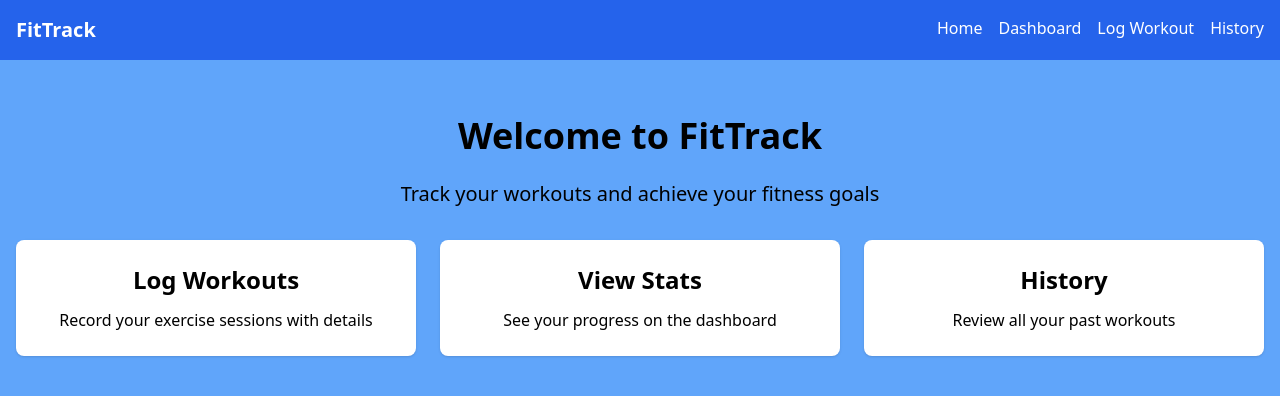
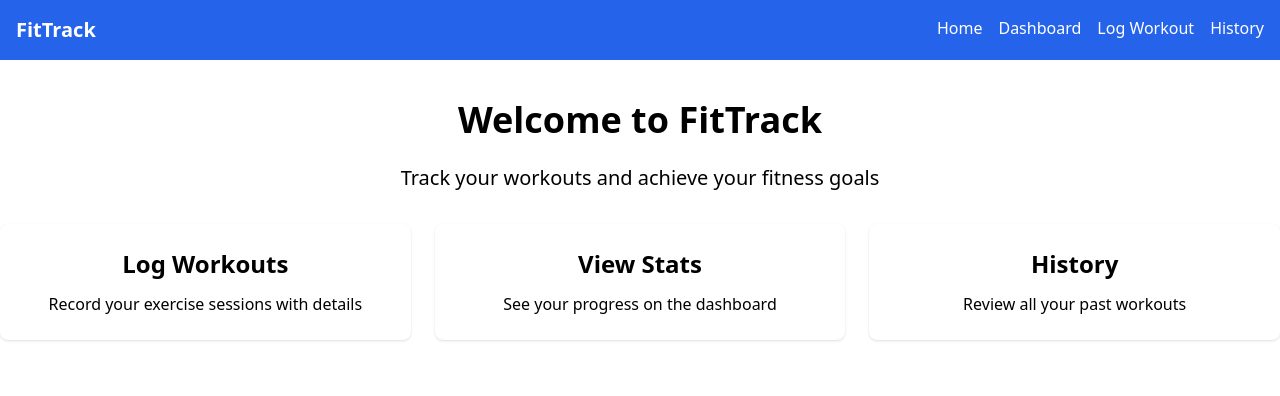
Before and after one commit to Esther-Sonia/fitness-tracker-app, a React (Create React App) app: page / in a window 1280 px wide. Shown: the top 396 px of the page. Built offline with nearby package versions, Linux system fonts and the light colour scheme.

Commit message:
update styling

```diff
--- a/src/App.js
+++ b/src/App.js
@@ -1,13 +1,13 @@
-import React, { useState } from 'react';
+import React from 'react';
 import Navbar from './Components/Navbar';
 import AppRoutes from './Router';
 import './index.css';
 
 function App() {
   return (
-    <div className="min-h-screen bg bg-blue-400">
+    <div className="min-h-screen flex flex-col">
       <Navbar />
-      <main className="container mx-auto p-4">
+      <main className="flex-grow">
         <AppRoutes />
       </main>
     </div>
```
